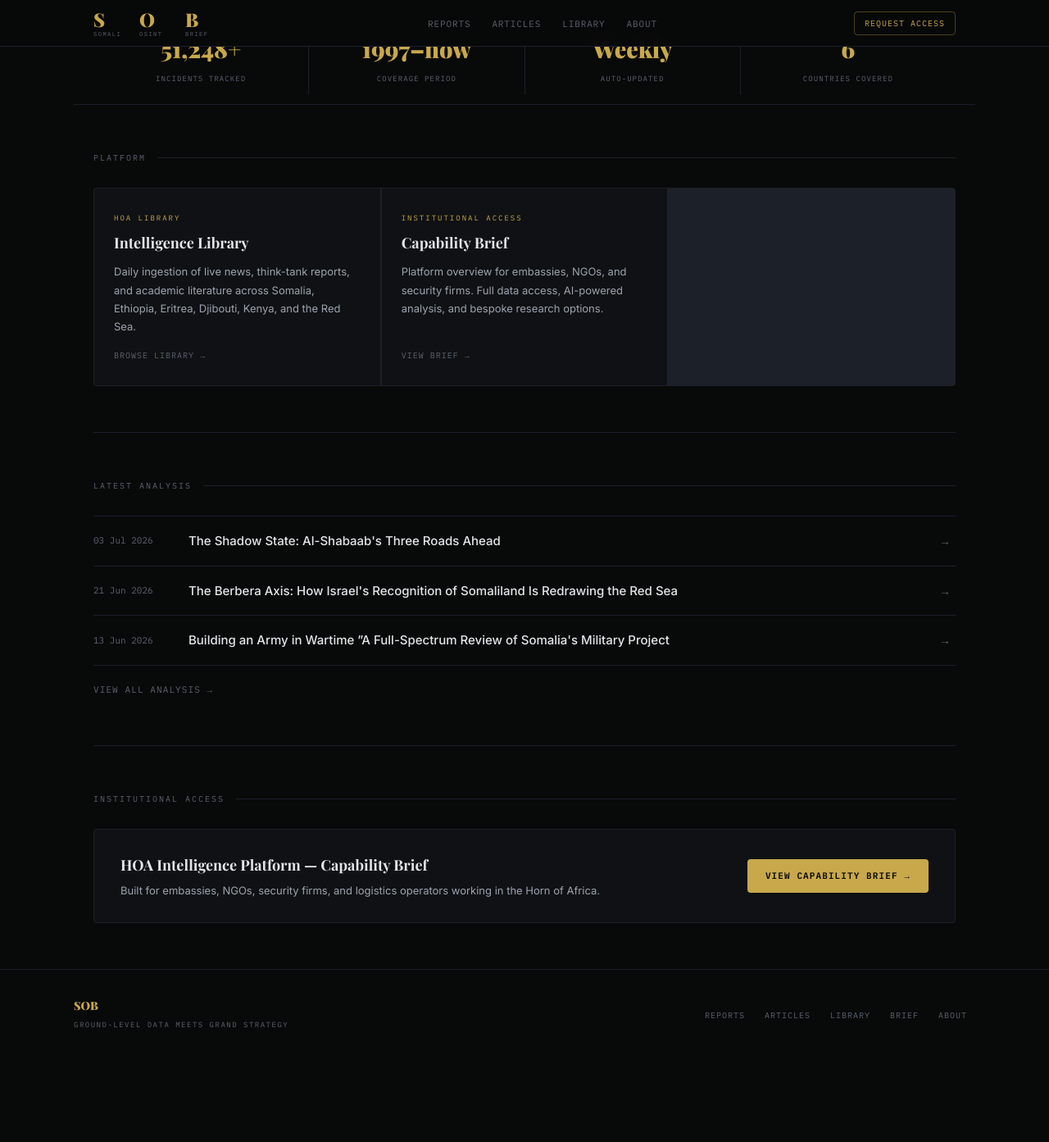
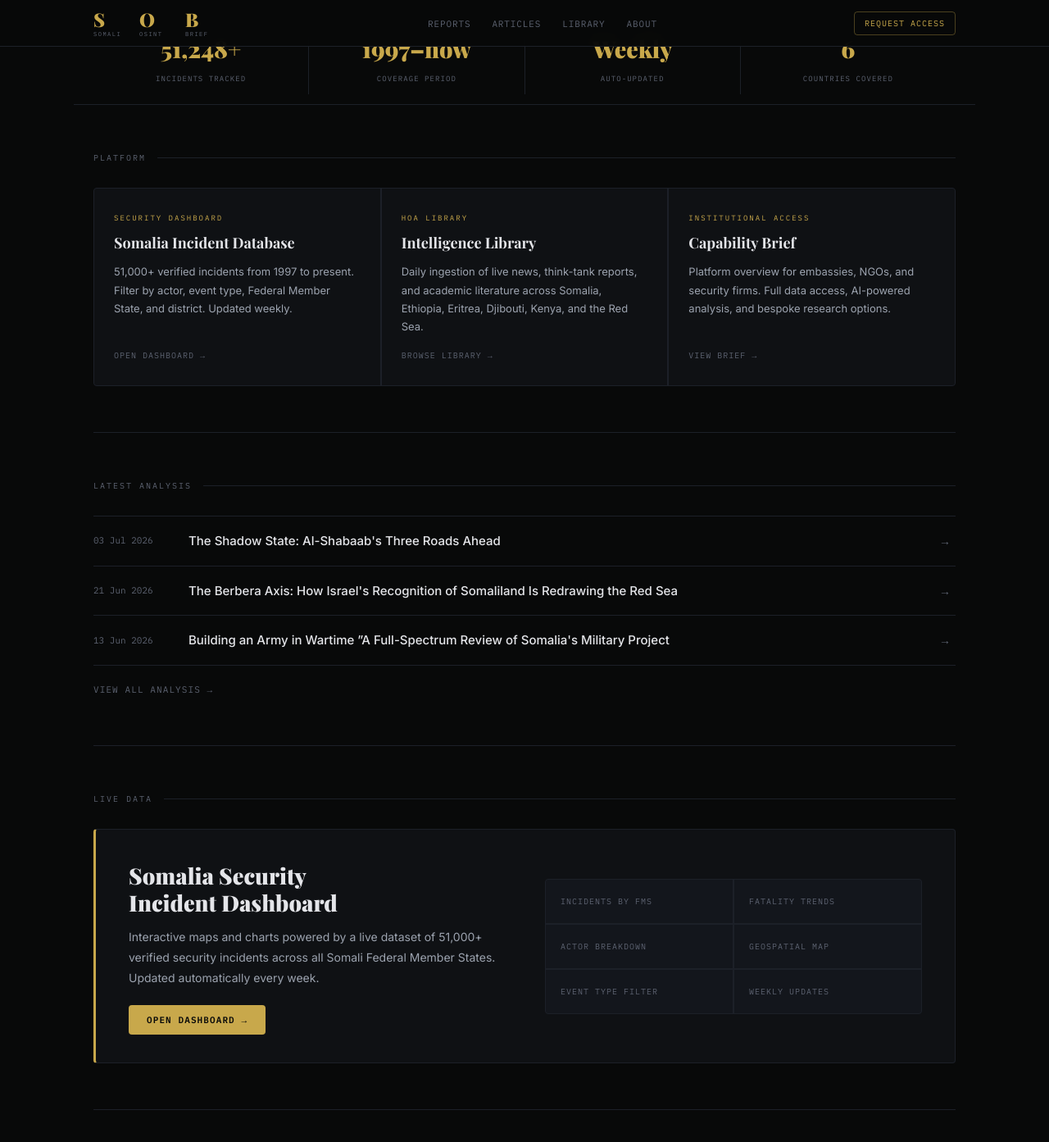
Before and after one commit to abdigh26/abdigh26.github.io, a Jekyll site: the page built from index.html, in a window 1280 px wide and 1400 px high, scrolled down 548 px. Shown: the top 1393 px of the window at 82% size. Built offline with Jekyll 4.4.1, drawn with Linux system fonts in a browser that asks for light colours; some web fonts are replaced; before the commit the page ends 1837 px from its top, so only the background shows below that.

Commit message:
Feat: Re-enabled dashboard links and standardized contact email

```diff
--- a/brief/index.html
+++ b/brief/index.html
@@ -343,7 +343,7 @@ footer {
 <header>
   <span class="logo">HOA Intelligence</span>
   <span class="header-tag">Capability Brief</span>
-  <a class="request-btn" href="mailto:chrismark09cm@gmail.com?subject=HOA Intelligence Platform — Access Request">Request Access</a>
+  <a class="request-btn" href="mailto:abdihaji@warsawuni.edu.pl?subject=HOA Intelligence Platform — Access Request">Request Access</a>
 </header>
 
 <!-- HERO -->
@@ -372,7 +372,7 @@ footer {
   </div>
 
   <div class="hero-cta">
-    <a class="cta-primary" href="mailto:chrismark09cm@gmail.com?subject=HOA Intelligence Platform — Access Request">Request Access</a>
+    <a class="cta-primary" href="mailto:abdihaji@warsawuni.edu.pl?subject=HOA Intelligence Platform — Access Request">Request Access</a>
     <a class="cta-secondary" href="https://abdigh26.github.io/library/" target="_blank" rel="noopener">View the Intelligence Library →</a>
   </div>
 </div>
@@ -528,7 +528,7 @@ footer {
   <div class="footer-links">
     <a class="footer-link" href="https://abdigh26.github.io/" target="_blank">Platform</a>
     <a class="footer-link" href="https://abdigh26.github.io/library/" target="_blank">Library</a>
-    <a class="footer-link" href="https://abdigh26.github.io/dashboard/" target="_blank">Dashboard</a>
+    <a class="footer-link" href="https://abdigh26.github.io/dashboard.html" target="_blank">Dashboard</a>
   </div>
 </footer>
 
--- a/index.html
+++ b/index.html
@@ -10,7 +10,7 @@ title: Home
   <div class="hero-cta">
     <a href="/reports.html" class="btn-primary">Latest Reports</a>
     <a href="/library/" class="btn-ghost">Intelligence Library</a>
-    <!-- <a href="/dashboard.html" class="btn-ghost">Live Dashboard →</a> -->
+    <a href="/dashboard.html" class="btn-ghost">Live Dashboard →</a>
   </div>
 </section>
 
@@ -39,12 +39,12 @@ title: Home
 <section class="section">
   <div class="section-label">Platform</div>
   <div class="platform-grid">
-    <!-- <a class="platform-card" href="/dashboard.html">
+    <a class="platform-card" href="/dashboard.html">
       <div class="platform-card-tag">Security Dashboard</div>
       <div class="platform-card-title">Somalia Incident Database</div>
       <div class="platform-card-desc">51,000+ verified incidents from 1997 to present. Filter by actor, event type, Federal Member State, and district. Updated weekly.</div>
       <div class="platform-card-cta">Open Dashboard →</div>
-    </a> -->
+    </a>
     <a class="platform-card" href="/library/">
       <div class="platform-card-tag">HOA Library</div>
       <div class="platform-card-title">Intelligence Library</div>
@@ -75,7 +75,7 @@ title: Home
   <a href="/articles.html" class="view-all">View all analysis →</a>
 </section>
 
-<!-- <section class="section">
+<section class="section">
   <div class="section-label">Live Data</div>
   <div class="dashboard-promo">
     <div class="dashboard-promo-text">
@@ -92,7 +92,7 @@ title: Home
       <div class="mini-stat">Weekly updates</div>
     </div>
   </div>
-</section> -->
+</section>
 
 <section class="section section--dashboard-promo">
   <div class="section-label">Institutional Access</div>
```
